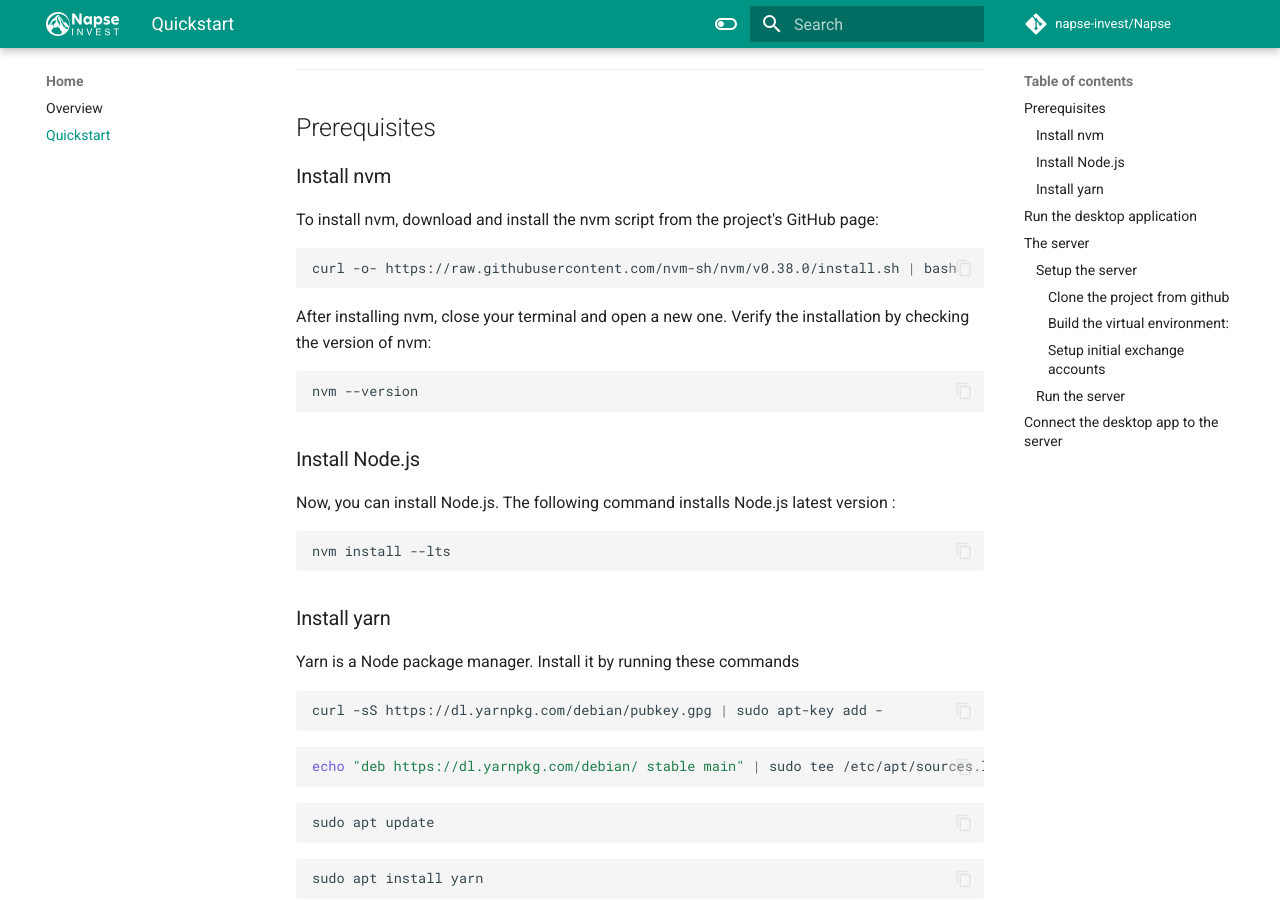
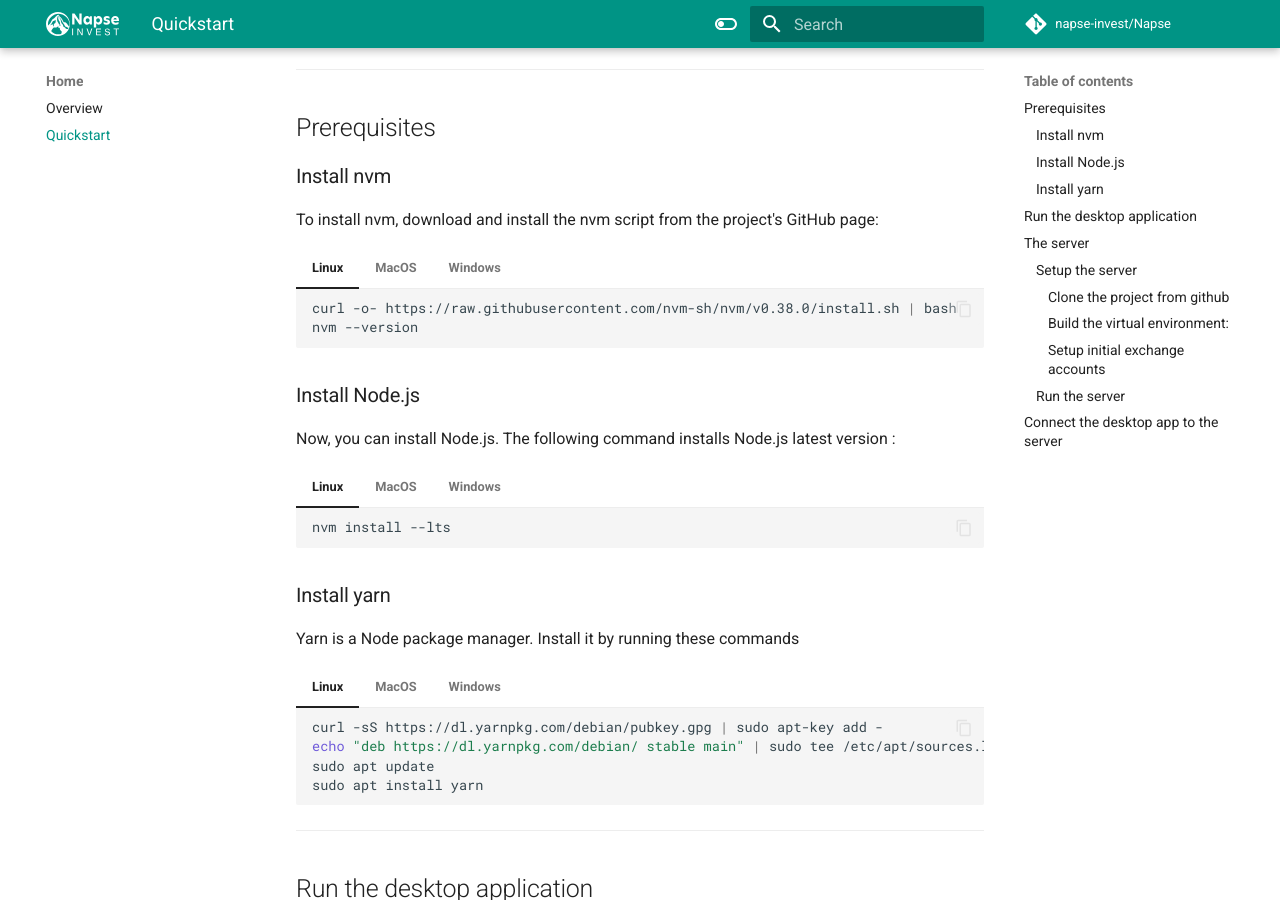
Before and after one commit to napse-invest/Napse, an MkDocs documentation site: the page built from docs/sources/quickstart.md, in a window 1280 px wide and 900 px high, scrolled down 268 px. Built offline with MkDocs 1.6.1 and Material for MkDocs 9.7.7, drawn with Linux system fonts in a browser that asks for light colours; comment, search, counter and statistics services are not loaded.

Commit message:
improve quickstart

````diff
--- a/docs/sources/quickstart.md
+++ b/docs/sources/quickstart.md
@@ -18,43 +18,62 @@ Napse is still in early stage. You can only run it manually for now.
 
 To install nvm, download and install the nvm script from the project's GitHub page:
 
-```shell
-curl -o- https://raw.githubusercontent.com/nvm-sh/nvm/v0.38.0/install.sh | bash
-```
 
-After installing nvm, close your terminal and open a new one. Verify the installation by checking the version of nvm:
+=== "Linux"
 
-```shell
-nvm --version
-```
+    ```shell
+    curl -o- https://raw.githubusercontent.com/nvm-sh/nvm/v0.38.0/install.sh | bash
+    nvm --version
+    ```
+
+=== "MacOS"
+
+    Please follow this [tutorial](https://dev.to/csituma/install-nvm-on-mac-windows-and-linux-1aj9)
+
+=== "Windows"
+
+    Please follow this [tutorial](https://dev.to/csituma/install-nvm-on-mac-windows-and-linux-1aj9)
+
 
 ### Install Node.js
 
 Now, you can install Node.js. The following command installs Node.js latest version :
 
-```shell
-nvm install --lts
-```
+=== "Linux"
+
+    ```shell
+    nvm install --lts
+    ```
+
+=== "MacOS"
+
+    Please follow this [tutorial](https://radixweb.com/blog/installing-npm-and-nodejs-on-windows-and-mac)
+
+=== "Windows"
+
+    Please follow this [tutorial](https://radixweb.com/blog/installing-npm-and-nodejs-on-windows-and-mac)
 
 ### Install yarn
 
 Yarn is a Node package manager. Install it by running these commands
 
-```shell
-curl -sS https://dl.yarnpkg.com/debian/pubkey.gpg | sudo apt-key add -
-```
 
-```shell
-echo "deb https://dl.yarnpkg.com/debian/ stable main" | sudo tee /etc/apt/sources.list.d/yarn.list
-```
+=== "Linux"
 
-```shell
-sudo apt update
-```
+    ```shell
+    curl -sS https://dl.yarnpkg.com/debian/pubkey.gpg | sudo apt-key add -
+    echo "deb https://dl.yarnpkg.com/debian/ stable main" | sudo tee /etc/apt/sources.list.d/yarn.list
+    sudo apt update
+    sudo apt install yarn
+    ```
 
-```shell
-sudo apt install yarn
-```
+=== "MacOS"
+
+    Please follow this [tutorial](https://www.hostinger.com/tutorials/how-to-install-yarn)
+
+=== "Windows"
+
+    Please follow this [tutorial](https://www.hostinger.com/tutorials/how-to-install-yarn)
 
 ---
 ## Run the desktop application
````
Also changed, not shown: 1 other file.
